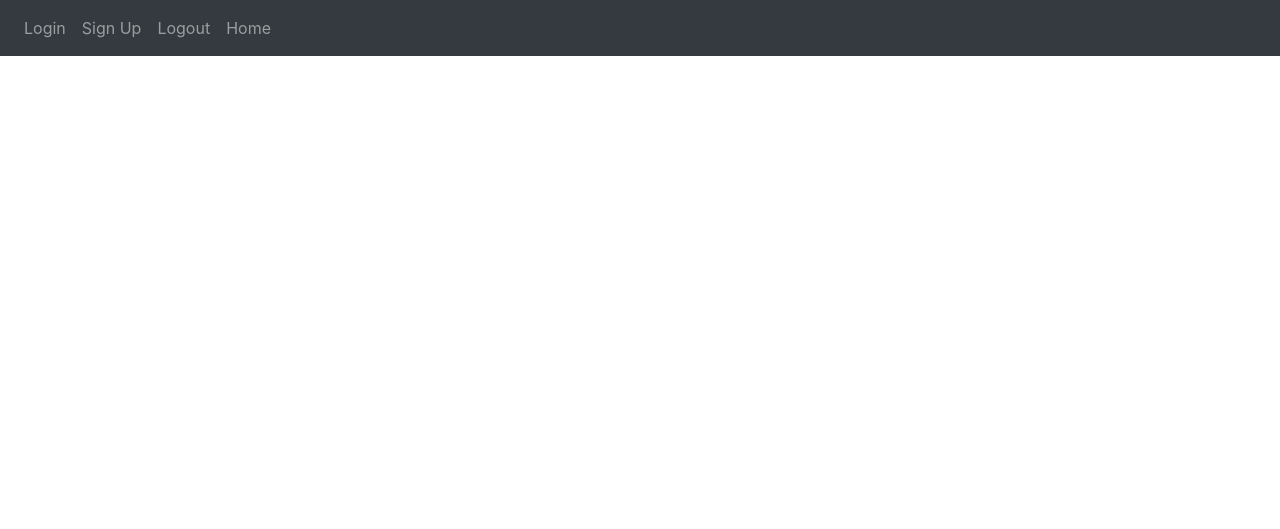
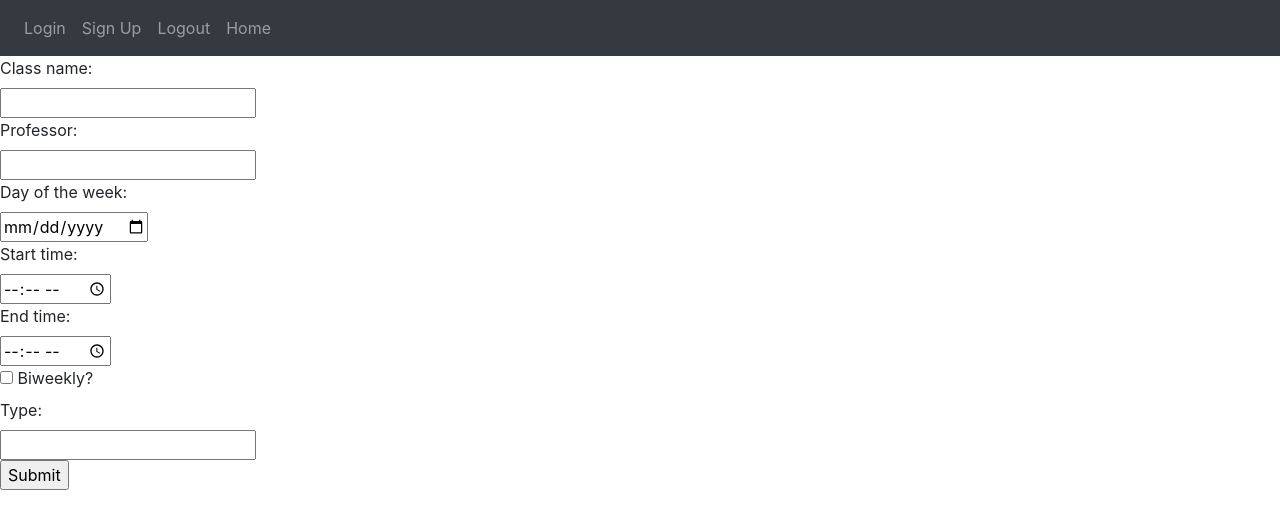
Before and after one commit to Temberlane/hangtime, a Flask app: page /add-schedule in a window 1280 px wide. Shown: the top 529 px of the page. Run offline with Flask 3, Linux system fonts and the light colour scheme; some libraries are stand-ins or nearby versions.

Commit message:
basic manual input structure for a class

```diff
--- a/website/templates/input_schedule.html
+++ b/website/templates/input_schedule.html
@@ -1,2 +1,23 @@
 {% extends "base.html" %}
 {% block title %}Input Schedule{% endblock %}
+
+{%  block content %}
+<form>
+    <label for="class">Class name:</label><br>
+    <input type="text" id="class" name="class"><br>
+    <label for="prof">Professor:</label><br>
+    <input type="text" id="prof" name="prof"><br>
+    <label for="day">Day of the week:</label><br>
+    <input type="date" id="day" name="day"><br>
+    <label for="stime">Start time:</label><br>
+    <input type="time" id="stime" name="stime"><br>
+    <label for="etime">End time:</label><br>
+    <input type="time" id="etime" name="etime"><br>
+    <input type="checkbox" id="biweekly" name="biweekly" value="biweekly">
+    <label for="biweekly"> Biweekly?</label><br>
+    <label for="type">Type:</label><br>
+    <input type="text" id="type" name="type"><br>
+    <input type="submit" value="Submit">
+
+</form>
+{% endblock %}
```
